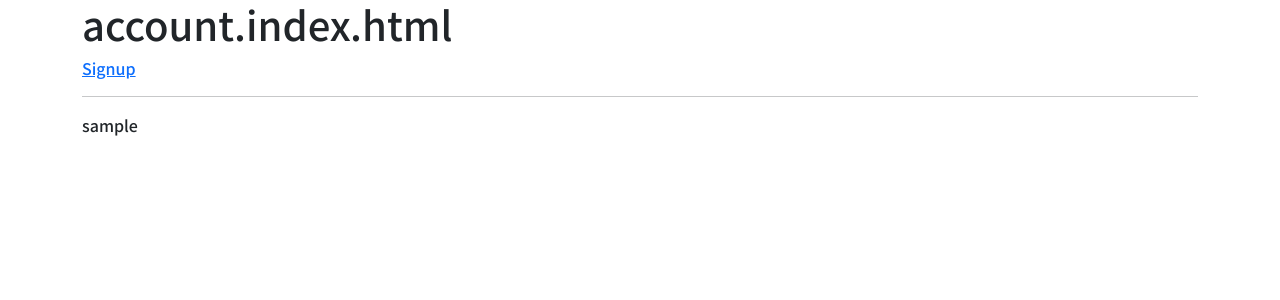
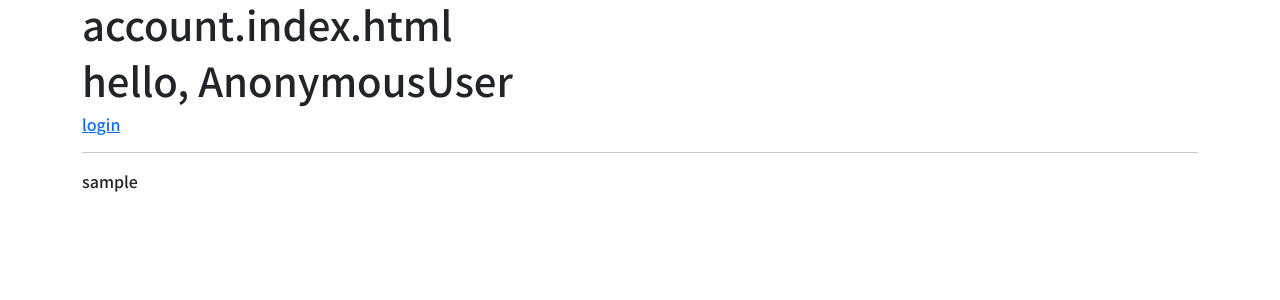
Before and after one commit to dongwonbaek/1021_pair_project, a Django app: page /accounts/ in a window 1280 px wide. Shown: the top 300 px of the page. Run offline with Django 3.2, Linux system fonts and the light colour scheme; tables that the repository leaves empty hold one stand-in row (values such as "Sample post"); some libraries are stand-ins or nearby versions.

Commit message:
accounts/login

```diff
--- a/accounts/templates/accounts/index.html
+++ b/accounts/templates/accounts/index.html
@@ -1,7 +1,10 @@
 {% extends 'base.html' %}
 {% block content %}
   <h1>account.index.html</h1>
-  <a href="{% url 'accounts:signup' %}">Signup</a>
+  <h1>
+    hello,
+    {{request.user}}</h1>
+  <a href="{% url 'accounts:login' %}">login</a>
   <hr>
   {% for user in users %}
     {{ user.username }}
--- a/accounts/urls.py
+++ b/accounts/urls.py
@@ -7,4 +7,5 @@ app_name = 'accounts'
 urlpatterns = [
     path('', views.index, name='index'),
     path('signup/', views.signup, name='signup'),
+    path('login/', views.login, name='login'),
 ]
--- a/accounts/views.py
+++ b/accounts/views.py
@@ -1,13 +1,18 @@
 from multiprocessing import context
 from django.shortcuts import redirect, render
+from django.urls import is_valid_path
 from .forms import CustomUserCreationForm
 from django.contrib.auth import get_user_model
+from django.contrib.auth import login as auth_login
+from django.contrib.auth import logout as auth_logout
+from django.contrib.auth.forms import AuthenticationForm
 # Create your views here.
 def signup(request):
     if request.method=='POST':
         form = CustomUserCreationForm(request.POST)
         if form.is_valid():
-            form.save()
+            user = form.save()
+            auth_login(request.user)
             return redirect('accounts:index')
     else:
         form = CustomUserCreationForm()
@@ -22,3 +27,16 @@ def index(request):
         'users' : users,
     }
     return render(request, 'accounts/index.html', context)
+
+def login(request):
+    if request.method == 'POST':
+        form = AuthenticationForm(request, data=request.POST)
+        if form.is_valid():
+            auth_login(request, form.get_user())
+            return redirect(request.GET.get('next') or 'accounts:index')
+    else:
+        form = AuthenticationForm()
+    context = {
+        'form' : form,
+    }
+    return render(request, 'accounts/login.html', context)
```
Also changed, not shown: accounts/templates/accounts/login.html (added, +10 -0 lines).
